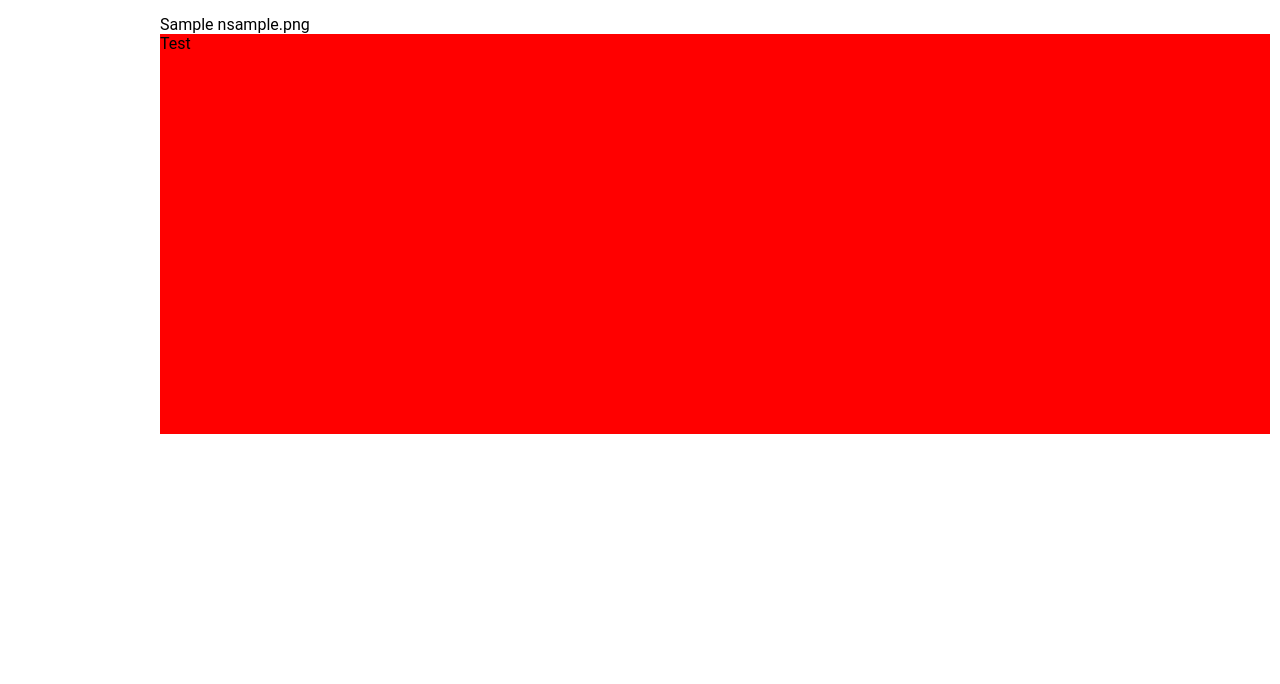
After one commit to amad9720/jhamla-ghe, a PHP site: the page made by application/view/administrateur/gestion_nouveaute.php in a window 1280 px wide. The commit adds this page. Shown: the top 684 px of the page. Run offline with PHP 8.4, Linux system fonts and the light colour scheme; tables that the repository leaves empty hold one stand-in row (values such as "Sample post"); the template is opened without the code that fills it: most values are stand-ins (such as "Sample title", 1, 10 or a date in 2020); some libraries are stand-ins or nearby versions.

Commit message:
Integration en cours de sliders

```diff
--- /dev/null
+++ b/application/view/administrateur/gestion_nouveaute.php
@@ -0,0 +1,23 @@
+<div class="dashboard-content">
+<?php	        foreach ($n as $nouveaute) {
+            echo $nouveaute->titre;
+            echo $nouveaute->image;
+        }
+
+        echo '<div class="slider">
+  <div class="slides">
+     <div class="slide one">
+       <p>Test</p>
+    </div>
+    <div class="slide">
+      <p>Test 2</p>
+    </div>
+    <div class="slide">
+      <p>Test 3</p>
+    </div>
+  </div>
+  <div class="slider-controls">
+
+  </div>
+</div>'; ?>
+</div>
--- a/public/css/style.css
+++ b/public/css/style.css
@@ -407,7 +407,7 @@ button[name="off"] {
 .form_mamaison {
     display: inline-block;
 }
-
+/*
 .slider {
     height: 540px;
     width: 98%;
@@ -415,7 +415,7 @@ button[name="off"] {
     background: url('../img/slide.jpg') no-repeat center center fixed;
     background-size: cover;
     color: white;
-}
+} */
 
 .control {
     display: flex;
@@ -454,3 +454,44 @@ button[name="off"] {
 .afterspace {
     color: black;
 }
+
+.slider {
+  width: 100%;
+  height: 400px;
+  background-color: red;
+  overflow: hidden;
+  position: relative;
+}
+
+.slides {
+  height: 100%;
+  width: 300%;
+  background-color: ;
+  display: flex;
+  position: relative;
+}
+
+.slide {
+  flex: 1;
+  background-size: cover;
+}
+
+.slider-controls {
+  height: 100px;
+  position: absolute;
+  bottom: 0;
+  left: 0;
+  right: 0;
+  margin: auto;
+  display: flex;
+  justify-content: center;
+  align-items: center;
+}
+
+.slider-control {
+  height: 10px;
+  width: 10px;
+  margin: 5px;
+  background-color: white;
+  border-radius: 50%;
+}
```
Also changed, not shown: application/controller/admin.php (deleted, +0 -66 lines), application/controller/administrateur.php (+11 -1 lines), application/model/nouveaute.php (+7 -1 lines), public/js/slider.js (added, +35 -0 lines).
